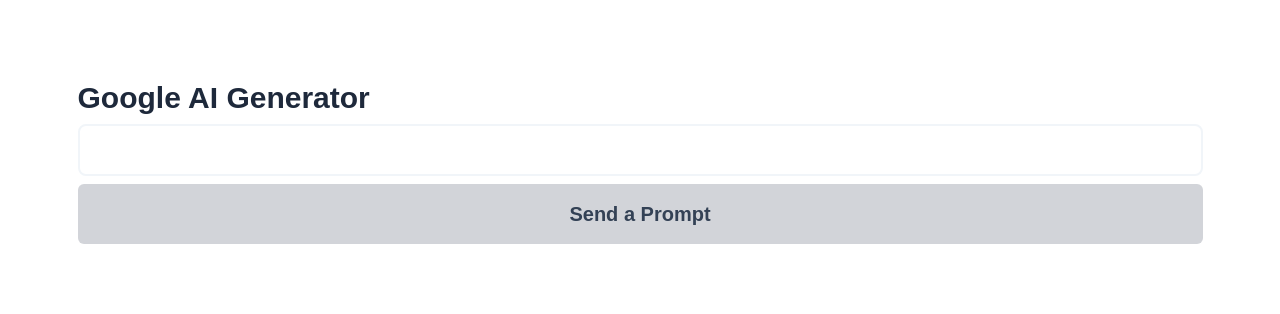
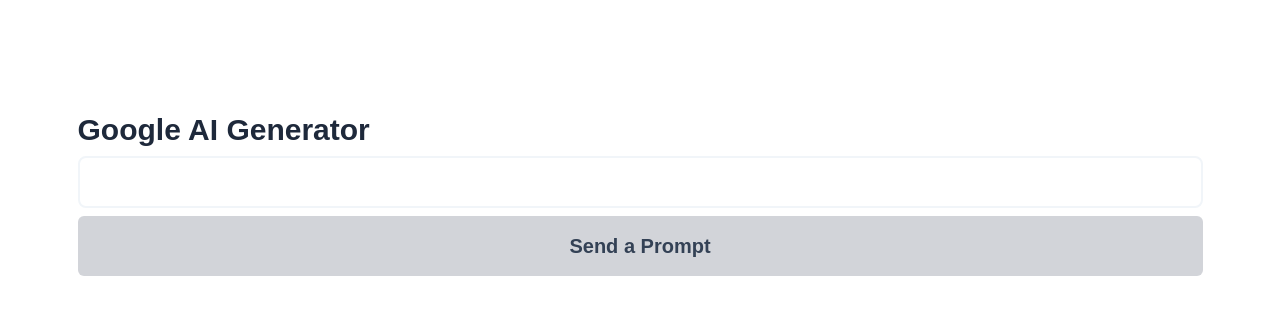
Before and after one commit to Sergioaorozco/generatorAI, a Vue app: page / in a window 1280 px wide. Shown: the top 314 px of the page. Built offline with nearby package versions, Linux system fonts and the light colour scheme; a web font is replaced by a local one.

Commit message:
restry last change

```diff
--- a/src/style.css
+++ b/src/style.css
@@ -6,4 +6,5 @@
 .wrapper {
   max-inline-size: 1125px;
   margin: auto;
+  padding-block: 2em;
 }
```
